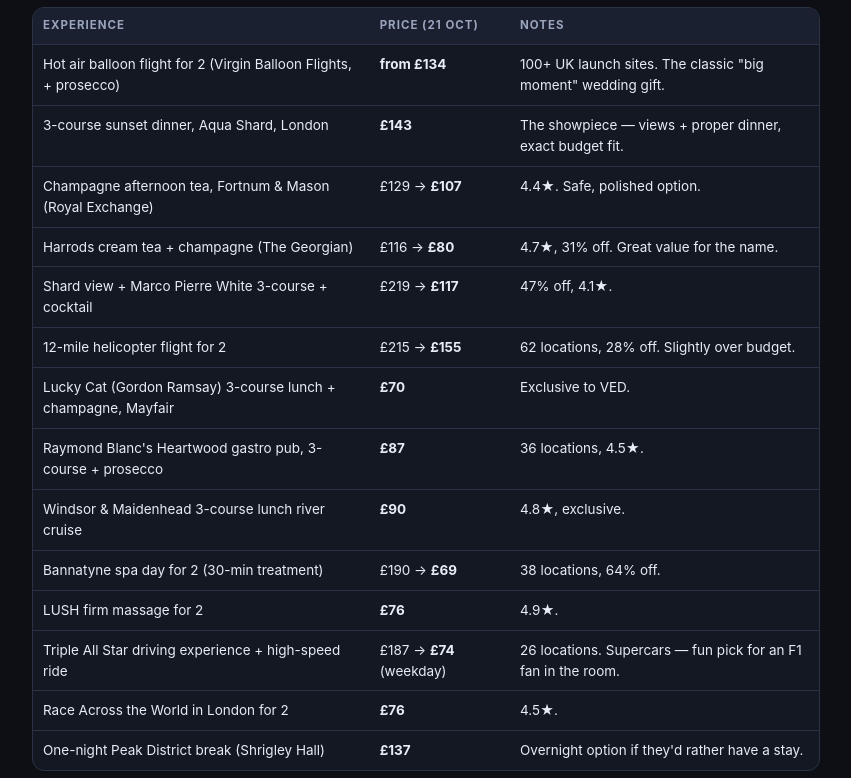
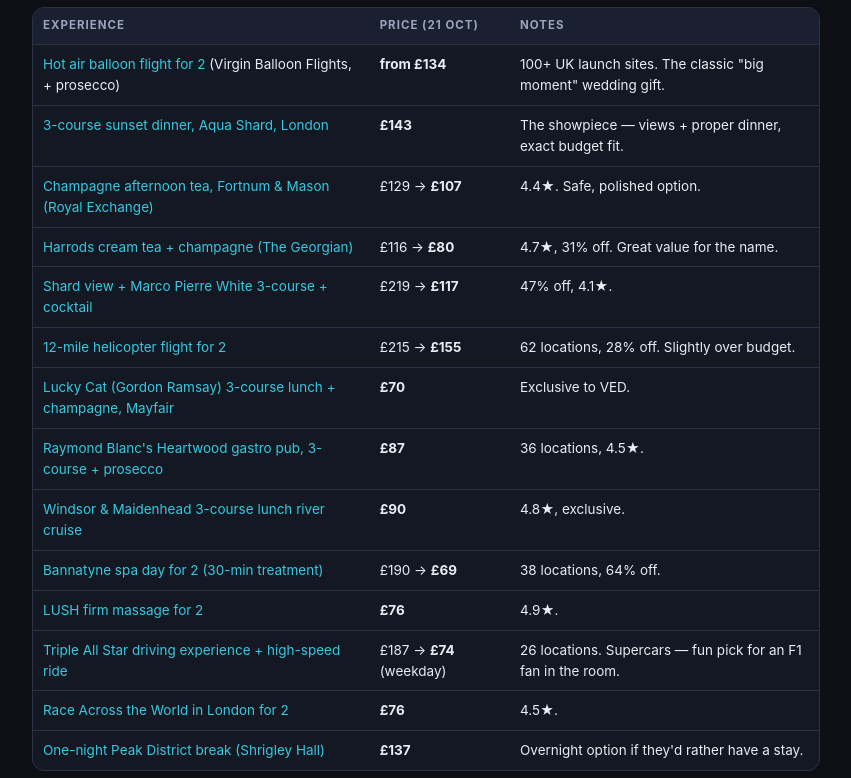
Before and after one commit to fr3qu3ncy/field-notes-public, a plain HTML site: page entries/wedding-gifts-2026/index.html in a window 1280 px wide. Shown: the part 382-1160 px from the top of the page, without its empty margins (214-1065 px from the left). Drawn offline with Linux system fonts and the light colour scheme.

Commit message:
Add product links to all experiences in wedding-gifts-2026

```diff
--- a/entries/wedding-gifts-2026/index.html
+++ b/entries/wedding-gifts-2026/index.html
@@ -106,20 +106,20 @@
 
 <div class="tbl-wrap"><table>
   <tr><th>Experience</th><th>Price (21 Oct)</th><th>Notes</th></tr>
-  <tr><td>Hot air balloon flight for 2 (Virgin Balloon Flights, + prosecco)</td><td><b>from £134</b></td><td>100+ UK launch sites. The classic "big moment" wedding gift.</td></tr>
-  <tr><td>3-course sunset dinner, Aqua Shard, London</td><td><b>£143</b></td><td>The showpiece — views + proper dinner, exact budget fit.</td></tr>
-  <tr><td>Champagne afternoon tea, Fortnum &amp; Mason (Royal Exchange)</td><td>£129 → <b>£107</b></td><td>4.4★. Safe, polished option.</td></tr>
-  <tr><td>Harrods cream tea + champagne (The Georgian)</td><td>£116 → <b>£80</b></td><td>4.7★, 31% off. Great value for the name.</td></tr>
-  <tr><td>Shard view + Marco Pierre White 3-course + cocktail</td><td>£219 → <b>£117</b></td><td>47% off, 4.1★.</td></tr>
-  <tr><td>12-mile helicopter flight for 2</td><td>£215 → <b>£155</b></td><td>62 locations, 28% off. Slightly over budget.</td></tr>
-  <tr><td>Lucky Cat (Gordon Ramsay) 3-course lunch + champagne, Mayfair</td><td><b>£70</b></td><td>Exclusive to VED.</td></tr>
-  <tr><td>Raymond Blanc's Heartwood gastro pub, 3-course + prosecco</td><td><b>£87</b></td><td>36 locations, 4.5★.</td></tr>
-  <tr><td>Windsor &amp; Maidenhead 3-course lunch river cruise</td><td><b>£90</b></td><td>4.8★, exclusive.</td></tr>
-  <tr><td>Bannatyne spa day for 2 (30-min treatment)</td><td>£190 → <b>£69</b></td><td>38 locations, 64% off.</td></tr>
-  <tr><td>LUSH firm massage for 2</td><td><b>£76</b></td><td>4.9★.</td></tr>
-  <tr><td>Triple All Star driving experience + high-speed ride</td><td>£187 → <b>£74</b> (weekday)</td><td>26 locations. Supercars — fun pick for an F1 fan in the room.</td></tr>
-  <tr><td>Race Across the World in London for 2</td><td><b>£76</b></td><td>4.5★.</td></tr>
-  <tr><td>One-night Peak District break (Shrigley Hall)</td><td><b>£137</b></td><td>Overnight option if they'd rather have a stay.</td></tr>
+  <tr><td><a href="https://www.virginexperiencedays.co.uk/hot-air-balloon">Hot air balloon flight for 2</a> (Virgin Balloon Flights, + prosecco)</td><td><b>from £134</b></td><td>100+ UK launch sites. The classic "big moment" wedding gift.</td></tr>
+  <tr><td><a href="https://www.virginexperiencedays.co.uk/product/three-course-sunset-experience-for-two-at-aqua-shard-london">3-course sunset dinner, Aqua Shard, London</a></td><td><b>£143</b></td><td>The showpiece — views + proper dinner, exact budget fit.</td></tr>
+  <tr><td><a href="https://www.virginexperiencedays.co.uk/product/champagne-afternoon-tea-for-two-at-the-fortnum-mason-bar-and-restaurant-at-royal-exchange-sp1">Champagne afternoon tea, Fortnum &amp; Mason (Royal Exchange)</a></td><td>£129 → <b>£107</b></td><td>4.4★. Safe, polished option.</td></tr>
+  <tr><td><a href="https://www.virginexperiencedays.co.uk/product/cream-tea-with-champagne-for-two-the-georgian-harrods-">Harrods cream tea + champagne (The Georgian)</a></td><td>£116 → <b>£80</b></td><td>4.7★, 31% off. Great value for the name.</td></tr>
+  <tr><td><a href="https://www.virginexperiencedays.co.uk/product/the-view-from-the-shard-and-marco-pierre-white-three-course-meal-with-cocktail-at-london-steakhouse-co-for-two-sp8">Shard view + Marco Pierre White 3-course + cocktail</a></td><td>£219 → <b>£117</b></td><td>47% off, 4.1★.</td></tr>
+  <tr><td><a href="https://www.virginexperiencedays.co.uk/product/12-mile-themed-helicopter-flight-for-two-sp1">12-mile helicopter flight for 2</a></td><td>£215 → <b>£155</b></td><td>62 locations, 28% off. Slightly over budget.</td></tr>
+  <tr><td><a href="https://www.virginexperiencedays.co.uk/product/lucky-cat-by-gordon-ramsay-mayfair-three-course-lunch-with-complimentary-champagne-for-two">Lucky Cat (Gordon Ramsay) 3-course lunch + champagne, Mayfair</a></td><td><b>£70</b></td><td>Exclusive to VED.</td></tr>
+  <tr><td><a href="https://www.virginexperiencedays.co.uk/product/raymond-blancs-heartwood-inns-gastro-pubs-three-course-meal-with-prosecco-for-two">Raymond Blanc's Heartwood gastro pub, 3-course + prosecco</a></td><td><b>£87</b></td><td>36 locations, 4.5★.</td></tr>
+  <tr><td><a href="https://www.virginexperiencedays.co.uk/product/windsor-and-maidenhead-three-course-lunch-river-cruise-for-two">Windsor &amp; Maidenhead 3-course lunch river cruise</a></td><td><b>£90</b></td><td>4.8★, exclusive.</td></tr>
+  <tr><td><a href="https://www.virginexperiencedays.co.uk/product/relax-spa-day-with-30-minute-treatment-for-two-at-bannatyne-health-clubs-sp1">Bannatyne spa day for 2 (30-min treatment)</a></td><td>£190 → <b>£69</b></td><td>38 locations, 64% off.</td></tr>
+  <tr><td><a href="https://www.virginexperiencedays.co.uk/product/tailor-made-treatment-from-lush">LUSH firm massage for 2</a></td><td><b>£76</b></td><td>4.9★.</td></tr>
+  <tr><td><a href="https://www.virginexperiencedays.co.uk/product/triple-all-star-driving-experience-with-high-speed-ride-sp5">Triple All Star driving experience + high-speed ride</a></td><td>£187 → <b>£74</b> (weekday)</td><td>26 locations. Supercars — fun pick for an F1 fan in the room.</td></tr>
+  <tr><td><a href="https://www.virginexperiencedays.co.uk/product/race-across-the-world-the-experience-in-london-two">Race Across the World in London for 2</a></td><td><b>£76</b></td><td>4.5★.</td></tr>
+  <tr><td><a href="https://www.virginexperiencedays.co.uk/product/one-night-break-for-two-shrigley-hall">One-night Peak District break (Shrigley Hall)</a></td><td><b>£137</b></td><td>Overnight option if they'd rather have a stay.</td></tr>
 </table></div>
 
 <div class="note">
```
